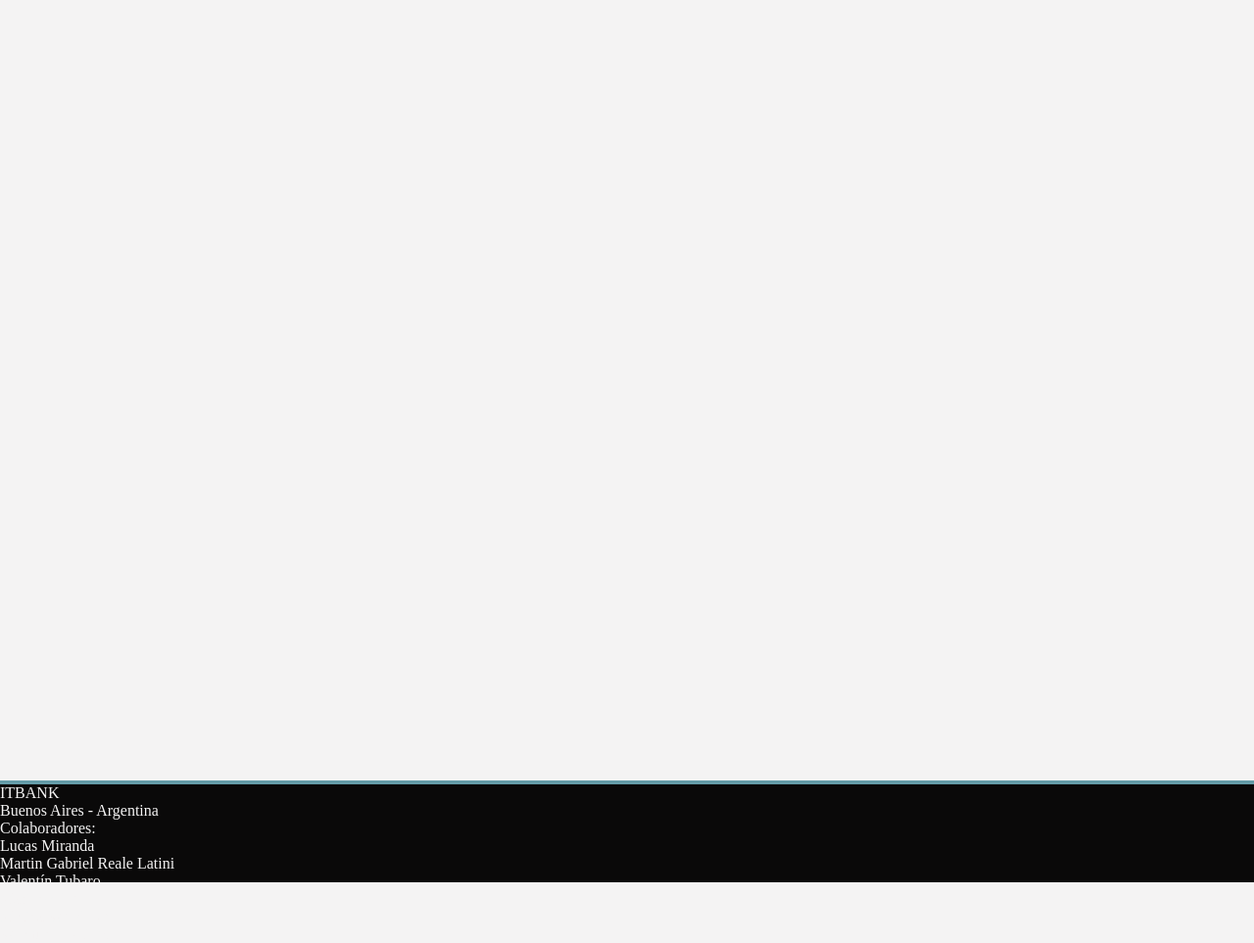
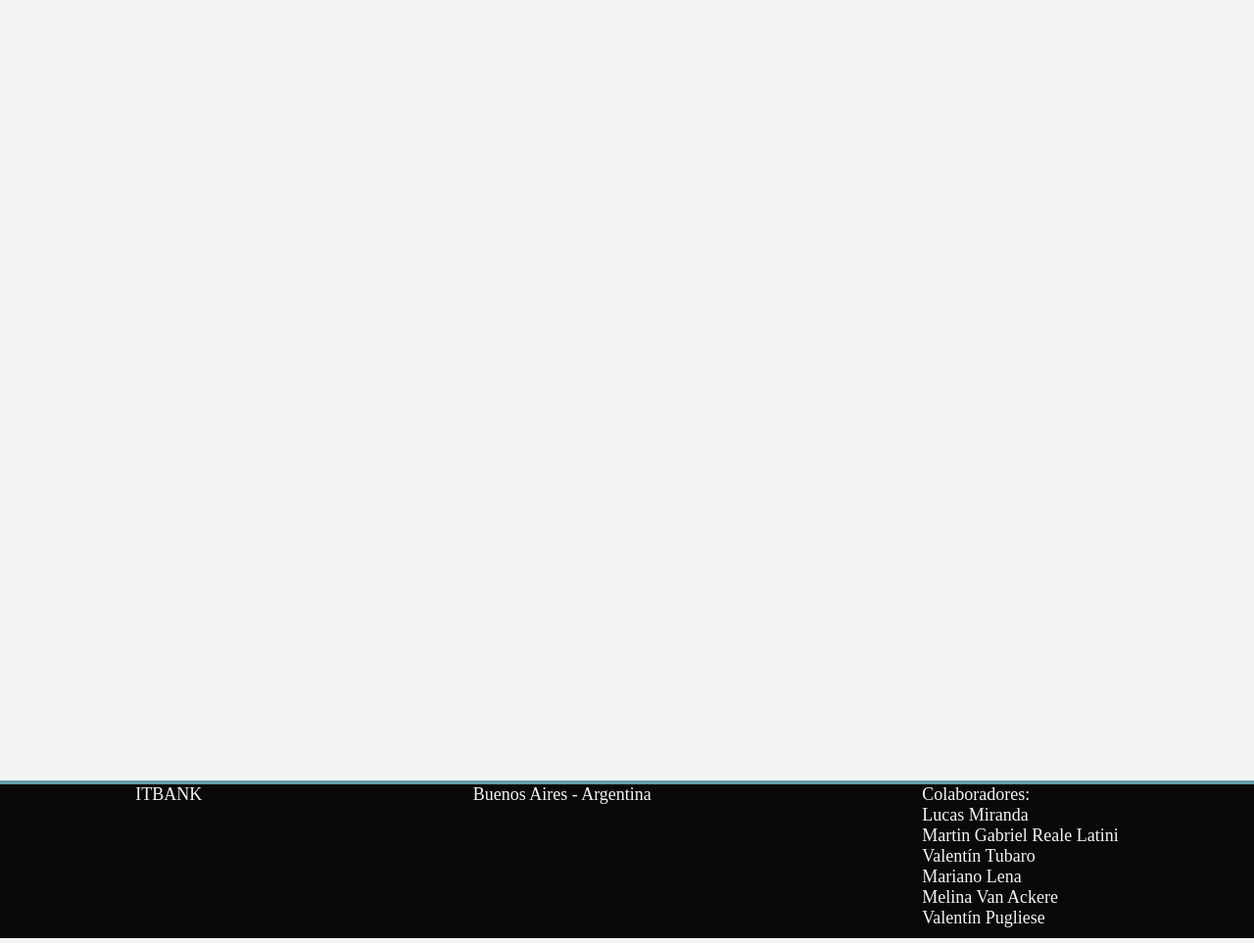
Before and after one commit to ticopycs/ITBANK-FSDC-4, a plain HTML site: page index.html in a window 1280 px wide. Shown: the part 107-1070 px from the top of the page at 98% size. Drawn offline with Linux system fonts and the light colour scheme; a web font is replaced by a local one.

Commit message:
termine de darle estilo al contenido del footer

```diff
--- a/CSS/estilos_VMA.css
+++ b/CSS/estilos_VMA.css
@@ -28,7 +28,6 @@ body {
 }
 /* Encabezado */
 .header-conteiner {
-    height: 100px;
     display: flex;
     justify-content: space-between;
    align-items: center;
@@ -68,4 +67,15 @@ section {
 .footer {
     border-bottom: none;
     border-top: 4px solid var(--overlay);
+    height: min-content;
+    padding-bottom: 10px;
 }
+.footer-contenido {
+    font-size: 18px;
+    list-style-type: none;
+    display: flex;
+    justify-content: space-around;
+}
+.footer-contenido ol {
+    list-style-type: none;
+}
--- a/index.html
+++ b/index.html
@@ -30,12 +30,12 @@
     </section>
     <!-- A partir de acá empieza el Footer/Pie de pagina-->
     <div class="footer">
-        <div class="footer-conteiner">
-            <ol>
+        <div>
+            <ol class="footer-contenido">
                 <li>ITBANK</li>
                 <li>Buenos Aires - Argentina </li>
-                <li>Colaboradores:
                     <ol>
+                        <li>Colaboradores:</li>
                         <li>Lucas Miranda</li>
                         <li>Martin Gabriel Reale Latini</li>
                         <li>Valentín Tubaro</li>
```
